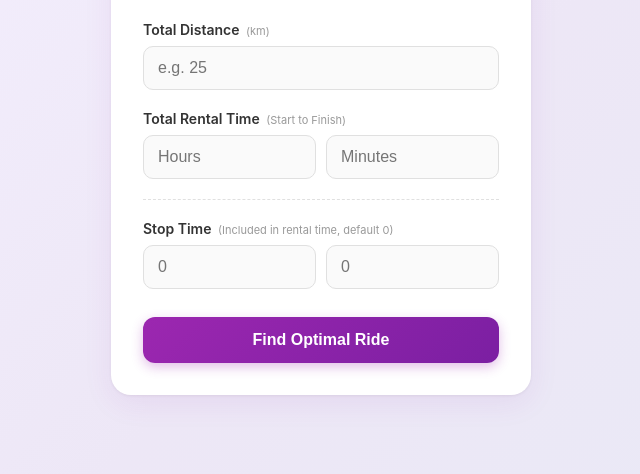
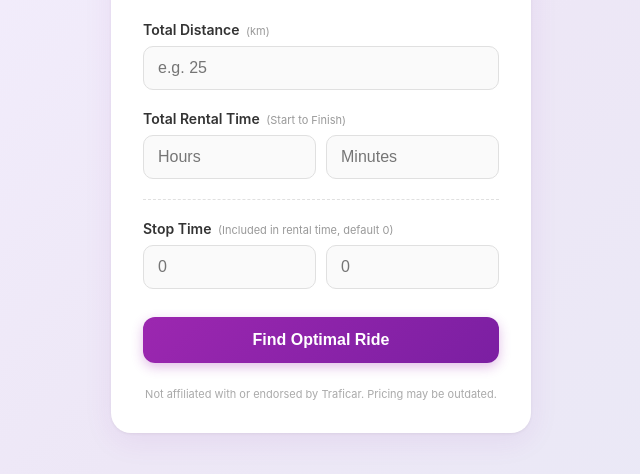
Before and after one commit to dimamik/traficar_calculator, a plain HTML site: page index.html in a window 1280 px wide. Shown: the part 140-614 px from the top of the page, without its empty margins (319-959 px from the left). Drawn offline with Linux system fonts and the light colour scheme.

Commit message:
Add touch icon and legal notice

```diff
--- a/index.html
+++ b/index.html
@@ -4,12 +4,16 @@
 <head>
     <meta charset="UTF-8">
     <meta name="viewport" content="width=device-width, initial-scale=1.0">
-    <meta name="description" content="Compare Traficar pricing plans — Standard, Hourly, and Daily — for Renault Clio V and Arkana. Enter your trip details and find the cheapest option instantly.">
-    <meta name="keywords" content="Traficar, carsharing, calculator, Renault Clio, Renault Arkana, pricing, Poland, car rental cost">
+    <meta name="description"
+        content="Compare Traficar pricing plans — Standard, Hourly, and Daily — for Renault Clio V and Arkana. Enter your trip details and find the cheapest option instantly.">
+    <meta name="keywords"
+        content="Traficar, carsharing, calculator, Renault Clio, Renault Arkana, pricing, Poland, car rental cost">
     <meta property="og:title" content="Traficar Ride Cost Calculator">
-    <meta property="og:description" content="Find the cheapest Traficar pricing plan for your trip. Compare Standard, Hourly, and Daily rates for Clio V and Arkana.">
+    <meta property="og:description"
+        content="Find the cheapest Traficar pricing plan for your trip. Compare Standard, Hourly, and Daily rates for Clio V and Arkana.">
     <meta property="og:type" content="website">
     <link rel="icon" type="image/svg+xml" href="favicon.svg">
+    <link rel="apple-touch-icon" href="apple-touch-icon.png">
     <link rel="canonical" href="https://traficar-calculator.pages.dev/">
     <title>Traficar Ride Cost Calculator — Find the Cheapest Plan</title>
     <style>
@@ -238,7 +242,8 @@
 
     <div class="container">
         <h1>Traficar Calculator</h1>
-        <p class="subtitle">Enter your trip details to compare Standard, Hourly, and Daily pricing plans and find the cheapest option.</p>
+        <p class="subtitle">Enter your trip details to compare Standard, Hourly, and Daily pricing plans and find the
+            cheapest option.</p>
 
         <div class="form-group">
             <label for="distance">Total Distance <span class="hint">(km)</span></label>
@@ -268,6 +273,9 @@
             <div class="car-result" id="clio-result"></div>
             <div class="car-result" id="arkana-result"></div>
         </div>
+
+        <p style="margin-top: 24px; font-size: 11px; color: #aaa; text-align: center;">Not affiliated with or endorsed
+            by Traficar. Pricing may be outdated.</p>
     </div>
 
     <script>
```
Also changed, not shown: apple-touch-icon.png (added), 1 other file.
